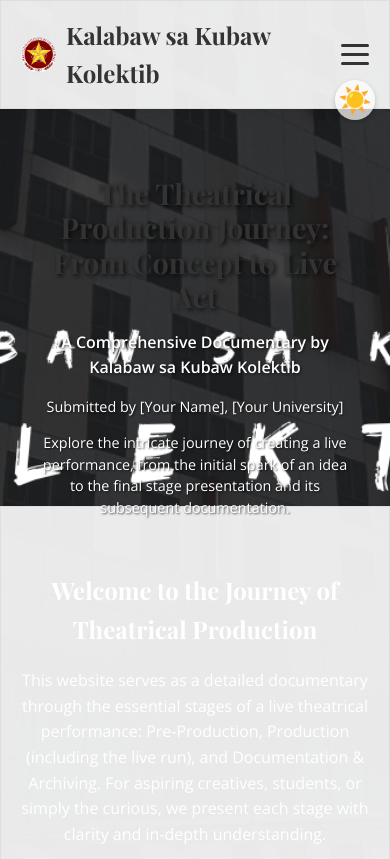
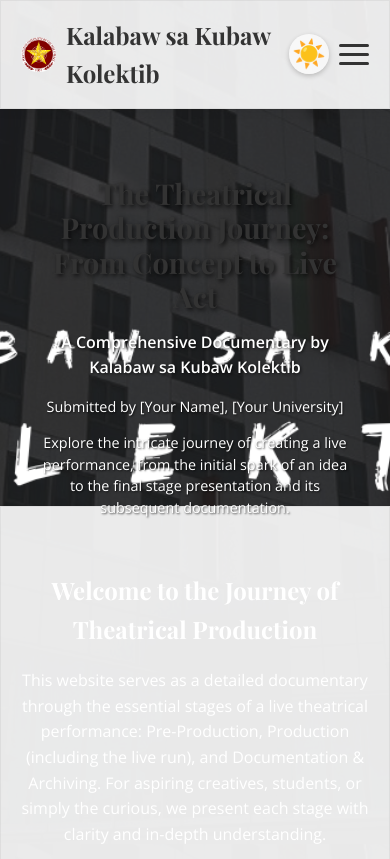
Before and after one commit to kalabawsakubaw0001/thesis-sample, a plain HTML site: page index.html in a window 390 px wide. Shown: the top 859 px of the page. Drawn offline with nearby package versions, Linux system fonts and the light colour scheme.

Commit message:
Version 8 - mobile view fix

```diff
--- a/css/style.css
+++ b/css/style.css
@@ -175,17 +175,19 @@ header {
     transition: background-color var(--transition-speed), border-color var(--transition-speed);
 }
 
+/* Header Container - Make it a flex container */
 header .container {
     display: flex;
-    justify-content: space-between;
+    justify-content: space-between; /* Space out logo, nav, and toggle/menu */
     align-items: center;
-    flex-wrap: wrap; /* Allow wrapping for mobile */
+    flex-wrap: nowrap; /* Prevent wrapping unless specifically allowed by media query */
 }
 
 .logo-area {
     display: flex;
     align-items: center;
     gap: 10px;
+    flex-grow: 1; /* Allow logo area to take available space */
 }
 
 .university-logo {
@@ -207,6 +209,10 @@ header .container {
 }
 
 /* Desktop Navigation */
+.desktop-nav {
+    display: block; /* Default to block for desktop */
+}
+
 .desktop-nav ul {
     list-style: none;
     margin: 0;
@@ -285,12 +291,14 @@ header .container {
 
 /* Hamburger Menu Toggle */
 .menu-toggle {
-    display: none; /* Hidden on desktop */
+    display: none; /* Hidden on desktop, shown on mobile */
     flex-direction: column;
     justify-content: space-between;
     width: 30px;
     height: 21px;
     cursor: pointer;
+    margin-left: 15px; /* Space from theme toggle (or logo on mobile) */
+    flex-shrink: 0; /* Prevent it from shrinking */
 }
 
 .menu-toggle span {
@@ -319,37 +327,35 @@ header .container {
 .theme-toggle {
     background: none;
     border: none;
-    font-size: 1.5em; /* Original size, adjust if needed */
+    font-size: 1.5em;
     cursor: pointer;
+    /* Removed fixed positioning as it's now inside a flex container */
+    /* top, right, z-index are no longer needed here */
+    display: none; /* Hidden by default for desktop, will be shown in media query */
 
-    /* NEW POSITIONING PROPERTIES */
-    position: fixed; /* Stays in place even when scrolling */
-    top: 20px;       /* 20px from the top edge of the viewport */
-    right: 20px;     /* 20px from the right edge of the viewport */
-    z-index: 1001;   /* Ensures it's above the sticky header (z-index 1000) and other content */
-
-    /* STYLING FOR THE BUTTON ITSELF */
-    background-color: rgba(255, 255, 255, 0.7); /* Light translucent background for visibility */
-    border-radius: 50%; /* Makes the button perfectly round */
-    width: 48px; /* Fixed width for the round button */
-    height: 48px; /* Fixed height for the round button */
+    /* STYLING FOR THE BUTTON ITSELF (now as part of flex layout) */
+    background-color: rgba(255, 255, 255, 0.7);
+    border-radius: 50%;
+    width: 48px;
+    height: 48px;
     display: flex; /* Use flexbox to perfectly center the icon inside the button */
     align-items: center;
     justify-content: center;
-    box-shadow: 0 2px 5px rgba(0,0,0,0.2); /* Subtle shadow for depth */
-    transition: background-color 0.3s ease, transform 0.2s ease, box-shadow 0.3s ease; /* Smooth transitions */
+    box-shadow: 0 2px 5px rgba(0,0,0,0.2);
+    transition: background-color 0.3s ease, transform 0.2s ease, box-shadow 0.3s ease;
+    flex-shrink: 0; /* Prevent it from shrinking in flex container */
 }
 
 .theme-toggle:hover {
-    transform: scale(1.1); /* Slightly enlarge on hover */
-    box-shadow: 0 4px 10px rgba(0,0,0,0.3); /* Enhance shadow on hover */
-    background-color: rgba(255, 255, 255, 0.9); /* Less translucent on hover */
+    transform: scale(1.1);
+    box-shadow: 0 4px 10px rgba(0,0,0,0.3);
+    background-color: rgba(255, 255, 255, 0.9);
 }
 
 .theme-toggle .icon-light,
 .theme-toggle .icon-dark {
     display: none;
-    font-size: 1.4em; /* Adjust icon size slightly for better fit in the round button */
+    font-size: 1.4em;
 }
 
 body:not(.dark-mode) .theme-toggle .icon-light {
@@ -362,8 +368,8 @@ body.dark-mode .theme-toggle .icon-dark {
 
 /* Dark mode specific styling for the button */
 body.dark-mode .theme-toggle {
-    background-color: rgba(0, 0, 0, 0.7); /* Dark translucent background in dark mode */
-    color: var(--color-text-dark); /* Ensure icon color adjusts */
+    background-color: rgba(0, 0, 0, 0.7);
+    color: var(--color-text-dark);
 }
 
 body.dark-mode .theme-toggle:hover {
@@ -383,8 +389,6 @@ body.dark-mode .theme-toggle:hover {
     color: var(--color-white); /* Text is white against the full-page background */
     padding: 20px;
     box-sizing: border-box;
-    /* REMOVED background-image, background-size, etc. from here */
-    /* REMOVED ::before overlay from here, as body handles global background */
 }
 
 /* --- Specific styling for Hero content when homepage-background is active --- */
@@ -603,8 +607,14 @@ footer p {
     .menu-toggle {
         display: flex; /* Show hamburger icon */
     }
+    .theme-toggle {
+        display: flex; /* Show theme toggle on smaller screens */
+        position: static; /* Ensure it behaves normally within the flex container */
+        margin-left: auto; /* Push it to the right within the header container */
+    }
     header .container {
-        justify-content: space-between; /* Space out logo and toggle */
+        justify-content: space-between; /* Space out logo, toggle, and menu */
+        flex-wrap: nowrap; /* Keep items on one line if possible */
     }
     .site-title {
         font-size: 1.5em;
@@ -671,20 +681,17 @@ footer p {
         flex-direction: column;
         gap: 10px;
     }
-    /* Responsive adjustments for the button */
+    /* Responsive adjustments for the button and menu toggle positioning within header */
     .theme-toggle {
-        /* Move the button lower on mobile to avoid the hamburger menu */
-        top: 80px; /* Adjusted to move below header on mobile */
-        right: 15px; /* Keep it on the right side */
         width: 40px; /* Slightly smaller button on mobile */
         height: 40px;
         font-size: 1.2em; /* Smaller icon on mobile */
+        /* Use margin-left to push it to the right, creating space for the menu toggle */
+        margin-left: auto; /* Pushes it next to the menu toggle */
+        margin-right: 10px; /* Small space before the hamburger */
     }
-    header .container {
-        flex-wrap: nowrap; /* Prevent wrapping if toggle is next to logo */
-    }
-    .logo-area {
-        flex-grow: 1; /* Allow logo area to take available space */
+    .menu-toggle {
+        margin-left: 0; /* Reset margin from the previous rule if it was applied */
     }
     .university-logo {
         height: 35px;
--- a/index.html
+++ b/index.html
@@ -8,11 +8,7 @@
 
     <link rel="stylesheet" href="css/style.css">
 </head>
-<body class="homepage-background"> <button id="theme-toggle" class="theme-toggle">
-        <span class="icon-light">☀️</span>
-        <span class="icon-dark">🌙</span>
-    </button>
-
+<body class="homepage-background">
     <header>
         <div class="container">
             <div class="logo-area">
@@ -29,6 +25,11 @@
                     <li><a href="pages/about-collective.html">About the Kolektib</a></li>
                 </ul>
             </nav>
+
+            <button id="theme-toggle" class="theme-toggle">
+                <span class="icon-light">☀️</span>
+                <span class="icon-dark">🌙</span>
+            </button>
 
             <div class="menu-toggle" id="menu-toggle">
                 <span></span>
```
Also changed, not shown: pages/about-collective.html (+5 -5 lines), pages/post-production.html (+5 -5 lines), pages/pre-production.html (+5 -5 lines), pages/production.html (+5 -5 lines).
